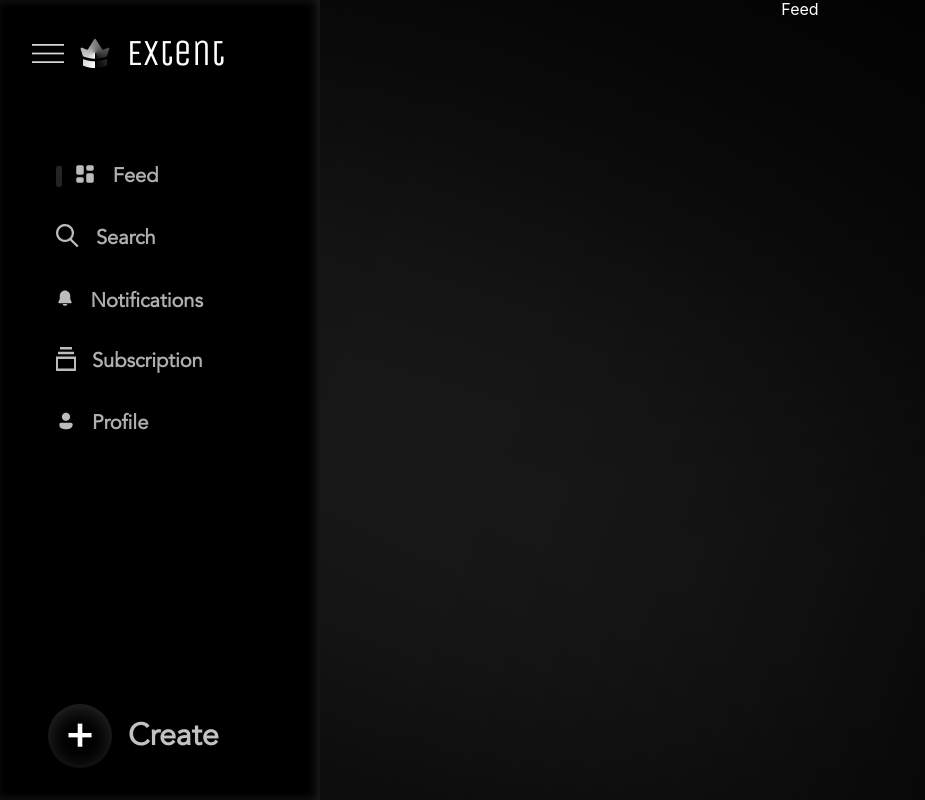
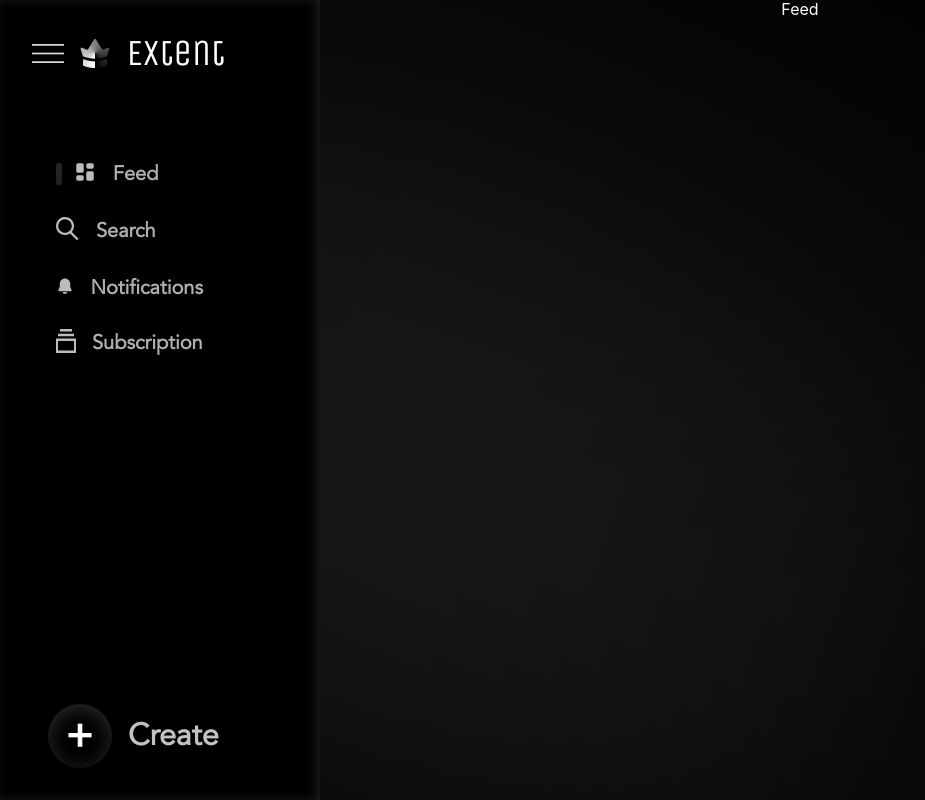
Before and after one commit to Extent-Org/Extent-Frontend, a React (Create React App) app: page /user/feed in a window 1280 px wide. Both pictures are taken after a click on the picture 48 px from the left and 53 px from the top of the page. Shown: the whole page, without its empty margins (0-925 px from the left). Built offline with nearby package versions, Linux system fonts and the light colour scheme; what @rainbow-me/rainbowkit, wagmi would draw is missing.

Commit message:
create sidenav condensed mode

```diff
--- a/src/App.tsx
+++ b/src/App.tsx
@@ -21,7 +21,6 @@ import UserFeed from "./components/UserPage/UserFeed/UserFeed";
 import UserSearch from "./components/UserPage/UserSearch/UserSearch";
 import UserNotification from "./components/UserPage/UserNotification/UserNotification";
 import UserSubscription from "./components/UserPage/UserSubscription/UserSubscription";
-import UserProfile from "./components/UserPage/UserProfile/UserProfile";
 import FAQPage from "./components/FAQPage/FAQPage";
 
 
@@ -47,11 +46,9 @@ function App() {
             <Route path="search" element={<UserSearch/>} />
             <Route path="notification" element={<UserNotification/>} />
             <Route path="subscription" element={<UserSubscription/>} />
-            <Route path="profile" element={<UserProfile />} />
             <Route path="" element={<Navigate to="feed" replace />} />
           </Route>
         </Routes>
-
         </Rainbow>
       </Router>
     </div>
--- a/src/components/CreatorPage/Sidebar/SidebarComponents/Menu.scss
+++ b/src/components/CreatorPage/Sidebar/SidebarComponents/Menu.scss
@@ -3,16 +3,34 @@
 .Menu {
   &__ul {
     list-style-type: none;
-    text-align: left;
-    margin: 45% 0% 20% 1rem;
+    margin: 9rem 0 4.5rem 0;
+    padding-inline-start: 3px;
+    transition: all ease-in-out 0.3s;
+    &--active {
+      padding-inline-start: 40px;
+      text-align: left;
+      margin: 9rem 0 4.5rem 1rem;
+    }
     &-li {
-      font-size: 1.25rem;
+      font-size: 0.7rem;
       font-family: "AvenirBook";
-      font-weight: 700;
-      padding: 7% 0%;
+      font-weight: 600;
+      padding: 1rem 0;
+      transition: all ease-in-out 0.3s;
+      &--active {
+        text-align: left;
+        font-size: 1.25rem;
+        font-weight: 700;
+      }
       &-a {
         text-decoration: none;
         color: $color4;
+        &-span{
+          display: none;
+        }
+        &-span--active{
+          display: inline-block;
+        }
       }
       &-img {
         width: 1.25rem;
@@ -20,10 +38,11 @@
         position: relative;
         bottom: 0.2rem;
       }
-      &:nth-child(1) img, &:nth-child(2) img {
+      &:nth-child(1) img,
+      &:nth-child(2) img {
         width: 1.5rem;
       }
-      &:nth-child(3) img{
+      &:nth-child(3) img {
         width: 1.15rem;
       }
       &-selector {
--- a/src/components/CreatorPage/Sidebar/SidebarComponents/Menu.tsx
+++ b/src/components/CreatorPage/Sidebar/SidebarComponents/Menu.tsx
@@ -15,27 +15,26 @@ type Props = {
 const Menu = ({ menuItems, linkTo }: Props) => {
   const currentPath = window.location.pathname.split("/")[2];
 
-  const [isSelected, setIsSelected] = useState<boolean[]>(new Array(menuItems.length).fill(false));
+  const [isSelected, setIsSelected] = useState<boolean[]>(
+    new Array(menuItems.length).fill(false)
+  );
 
   useEffect(() => {
     const newIsSelected = isSelected.map((item, i) => {
-      if (currentPath? menuItems[i].link === currentPath : i === 0) {
+      if (currentPath ? menuItems[i].link === currentPath : i === 0) {
         return true;
       }
       return false;
     });
     setIsSelected(newIsSelected);
-  }, [])
+  }, []);
 
   return (
     <div className="Menu">
-      <ul className="Menu__ul">
+      <ul className="Menu__ul Menu__ul--active">
         {menuItems.map((item, index) => {
           return (
-            <li className="Menu__ul-li" key={index}>
-              {isSelected[index] && (
-                <span className="Menu__ul-li-selector"></span>
-              )}
+            <li className="Menu__ul-li Menu__ul-li--active" key={index}>
               <Link
                 to={`/${linkTo}/${item.link}`}
                 className="Menu__ul-li-a"
@@ -49,8 +48,20 @@ const Menu = ({ menuItems, linkTo }: Props) => {
                   setIsSelected(newIsSelected);
                 }}
               >
-                <img src={item.image} alt="icon" className="Menu__ul-li-img" />
-                {item.title}
+                <span>
+                  {isSelected[index] && (
+                    <span className="Menu__ul-li-selector"></span>
+                  )}
+
+                  <img
+                    src={item.image}
+                    alt="icon"
+                    className="Menu__ul-li-img"
+                  />
+                </span>
+                <span className="Menu__ul-li-a-span Menu__ul-li-a-span--active">
+                  {item.title}
+                </span>
               </Link>
             </li>
           );
--- a/src/components/CreatorPage/Sidebar/SidebarComponents/SideButton.scss
+++ b/src/components/CreatorPage/Sidebar/SidebarComponents/SideButton.scss
@@ -1,21 +1,28 @@
 .SideButton {
   position: absolute;
-  bottom: 5rem;
-  left: 1rem;
+  bottom: 4rem;
+  left: -1.9rem;
+  transition: all 0.3s;
   &__button {
     z-index: 2;
     position: absolute;
     text-align: center;
     font-size: 3rem;
+    line-height: 3rem;
     font-weight: 500;
-    width: 4rem;
-    height: 4rem;
+    width: 3.5rem;
+    height: 3.5rem;
     background: #000000;
     box-shadow: inset 0px 4px 20px rgba(170, 170, 170, 0.25);
     border-radius: 50%;
     cursor: pointer;
     transition: 0.2s ease-in-out;
     margin: 0rem 2rem;
+    &--active{
+      width: 4rem;
+      height: 4rem;
+      line-height: inherit;
+    }
   }
   &__ul li {
     position: absolute;
@@ -35,6 +42,10 @@
     cursor: pointer;
   }
   }
+  &--active{
+    bottom: 5rem;
+    left: 1rem;
+  }
 }
 
 .activeBtn {
--- a/src/components/CreatorPage/Sidebar/SidebarComponents/SideButton.tsx
+++ b/src/components/CreatorPage/Sidebar/SidebarComponents/SideButton.tsx
@@ -9,9 +9,11 @@ const SideButton = () => {
   };
 
   return (
-    <div className="SideButton">
+    <div className="SideButton SideButton--active">
       <div
-        className={`SideButton__button ${isOpen ? "activeBtn" : ""}`}
+        className={`SideButton__button SideButton__button--active ${
+          isOpen ? "activeBtn" : ""
+        }`}
         onClick={handelOpen}
       >
         +
--- a/src/components/UserPage/UserMain/UserMain.scss
+++ b/src/components/UserPage/UserMain/UserMain.scss
@@ -1,5 +1,5 @@
 .UserMain{
-    width: 100vw;
+    width: calc(100vw - 4.3rem);
     overflow: hidden;
     &--active{
         width: calc(100vw - 20rem);
--- a/src/components/UserPage/UserPage.scss
+++ b/src/components/UserPage/UserPage.scss
@@ -6,9 +6,12 @@
         z-index: 3;
         width: 2rem;
         top: 2.75rem;
-        left: 2rem;
+        left: 1rem;
         cursor: pointer;
         transition: all ease-in 0.3s;
+        &--active{
+            left: 2rem;
+        }
     }
 
 
--- a/src/components/UserPage/UserPage.tsx
+++ b/src/components/UserPage/UserPage.tsx
@@ -1,4 +1,4 @@
-import React, { useRef } from "react";
+import React, { useEffect, useRef } from "react";
 import UserMain from "./UserMain/UserMain";
 import UserSidebar from "./UserSidebar/UserSidebar";
 import "./UserPage.scss";
@@ -9,6 +9,24 @@ const UserPage = () => {
   const sideBarRef = useRef<HTMLDivElement>(null);
   const mainRef = useRef<HTMLDivElement>(null);
   const btnRef = useRef<HTMLImageElement>(null);
+
+  useEffect(() => {
+    sideBarRef.current?.children[1].classList.remove("SideButton--active");
+    sideBarRef.current?.children[1].children[0].classList.remove(
+      "SideButton__button--active"
+    );
+    const menu = sideBarRef.current?.children[0].children[0];
+    menu?.classList.remove("Menu__ul--active"); // menu list styles
+    if (menu?.children?.length) {
+      for (let i = 0; i < menu?.children?.length; i++) {
+        menu?.children[i].classList.remove("Menu__ul-li--active");
+        menu?.children[i].children[0].children[1].classList.remove(
+          "Menu__ul-li-a-span--active"
+        );
+      }
+    }
+  }, []);
+
   return (
     <div className="UserPage">
       <BGEllipse />
@@ -18,9 +36,26 @@ const UserPage = () => {
         alt="menu_button"
         className="UserPage__menuButton"
         onClick={() => {
-          sideBarRef.current?.classList.toggle("UserSidebar--active");
-          mainRef.current?.classList.toggle("UserMain--active");
-          btnRef.current?.classList.toggle("UserPage__menuButton--active");
+          sideBarRef.current?.classList.toggle("UserSidebar--active"); //sidebar size
+          mainRef.current?.classList.toggle("UserMain--active"); //main area size
+          btnRef.current?.classList.toggle("UserPage__menuButton--active"); //menu hamberger postion
+          sideBarRef.current?.children[1].classList.toggle(
+            "SideButton--active"
+          ); //create button position
+          sideBarRef.current?.children[1].children[0].classList.toggle("SideButton__button--active"); //create button styles
+          const menu = sideBarRef.current?.children[0].children[0];
+          menu?.classList.toggle("Menu__ul--active"); // menu list styles
+          if (menu?.children?.length) {
+            for (let i = 0; i < menu?.children?.length; i++) {
+              menu?.children[i].classList.toggle("Menu__ul-li--active");
+              menu?.children[i].children[0].children[1].classList.toggle(
+                "Menu__ul-li-a-span--active"
+              );
+            }
+          }
+          sideBarRef.current?.children[2].classList.toggle(
+            "UserSidebar__create--active"
+          ); //"Create" text display
         }}
       />
       <Logo />
--- a/src/components/UserPage/UserProfile/UserProfile.tsx
+++ /dev/null
@@ -1,11 +0,0 @@
-import React from 'react'
-
-const UserProfile = () => {
-  return (
-    <div>
-      User Profile
-    </div>
-  )
-}
-
-export default UserProfile
--- a/src/components/UserPage/UserSidebar/UserSidebar.scss
+++ b/src/components/UserPage/UserSidebar/UserSidebar.scss
@@ -1,15 +1,14 @@
 .UserSidebar {
   position: sticky;
   top: 0;
-  margin-left: -20rem;
-  width: 20rem;
+  width: 4.3rem;
   height: 100vh;
   background-color: #000000;
   -webkit-box-shadow: inset -4px 0px 10px 0px rgba(255, 255, 255, 0.11);
   -moz-box-shadow: inset -4px 0px 10px 0px rgba(255, 255, 255, 0.11);
   box-shadow: inset -4px 0px 10px 0px rgba(255, 255, 255, 0.11);
   z-index: 1;
-  transition: margin ease-in-out 0.5s;
+  transition: all ease-in-out 0.5s;
   &__create{
     position: absolute;
     bottom: 1.9rem;
@@ -18,8 +17,12 @@
     font-weight: 600;
     color:rgba(194, 194, 194, 1);
     font-size: 1.9rem;
+    display: none;
+    &--active{
+    display: block;
+    }
   }
   &--active{
-    margin-left: 0;
+    width: 20rem;
   }
 }
--- a/src/components/UserPage/UserSidebar/UserSidebar.tsx
+++ b/src/components/UserPage/UserSidebar/UserSidebar.tsx
@@ -1,7 +1,7 @@
-import React from 'react'
-import Menu from '../../CreatorPage/Sidebar/SidebarComponents/Menu'
-import SideButton from '../../CreatorPage/Sidebar/SidebarComponents/SideButton'
-import './UserSidebar.scss'
+import React from "react";
+import Menu from "../../CreatorPage/Sidebar/SidebarComponents/Menu";
+import SideButton from "../../CreatorPage/Sidebar/SidebarComponents/SideButton";
+import "./UserSidebar.scss";
 
 const UserSidebar = React.forwardRef<HTMLDivElement>((props, SideBarRef) => {
   const menuItems = [
@@ -24,12 +24,7 @@ const UserSidebar = React.forwardRef<HTMLDivElement>((props, SideBarRef) => {
       title: "Subscription",
       image: "/assets/images/icons/subscription.svg",
       link: "subscription",
-    },
-    {
-      title: "Profile",
-      image: "/assets/images/icons/profile.svg",
-      link: "profile",
-    },
+    }
   ];
   return (
     <div className="UserSidebar" ref={SideBarRef}>
@@ -38,6 +33,6 @@ const UserSidebar = React.forwardRef<HTMLDivElement>((props, SideBarRef) => {
       <h1 className="UserSidebar__create">Create</h1>
     </div>
   );
-})
+});
 
-export default UserSidebar
+export default UserSidebar;
```
